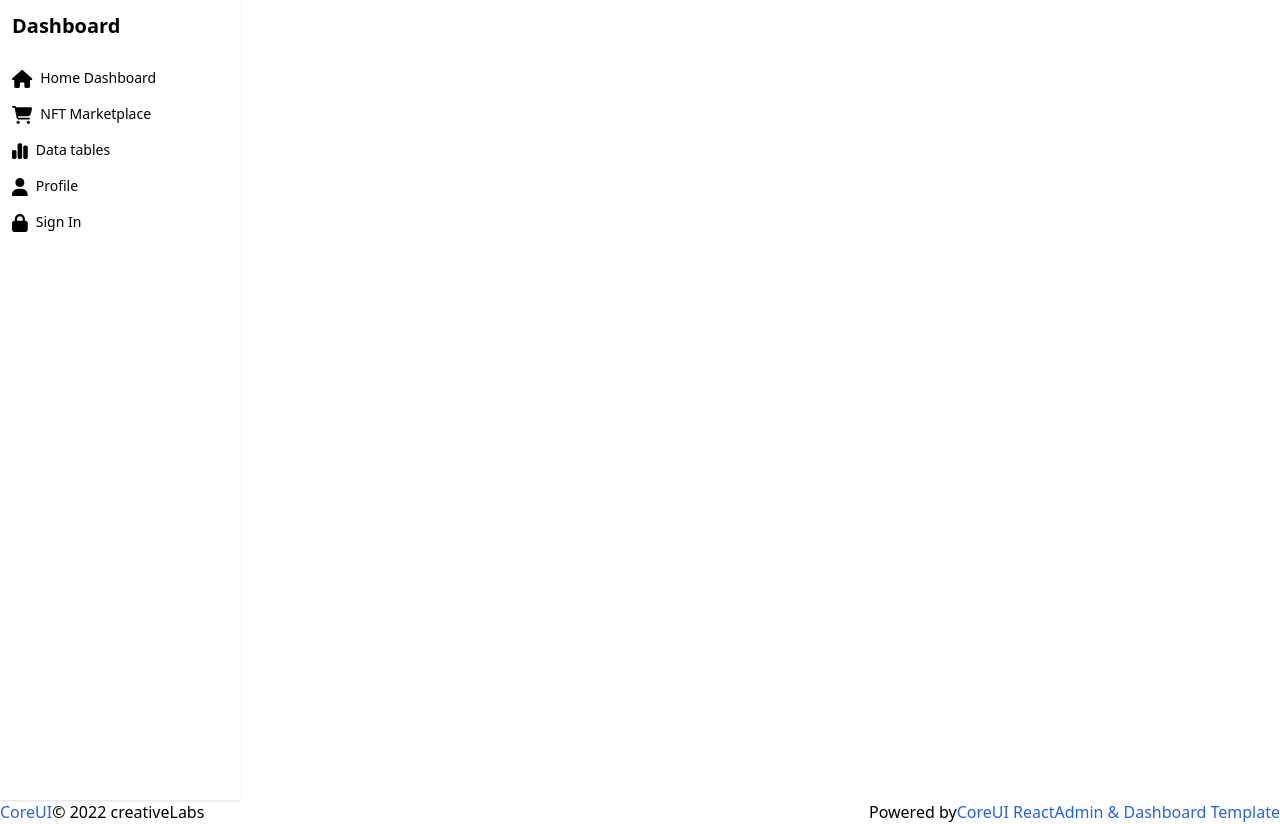
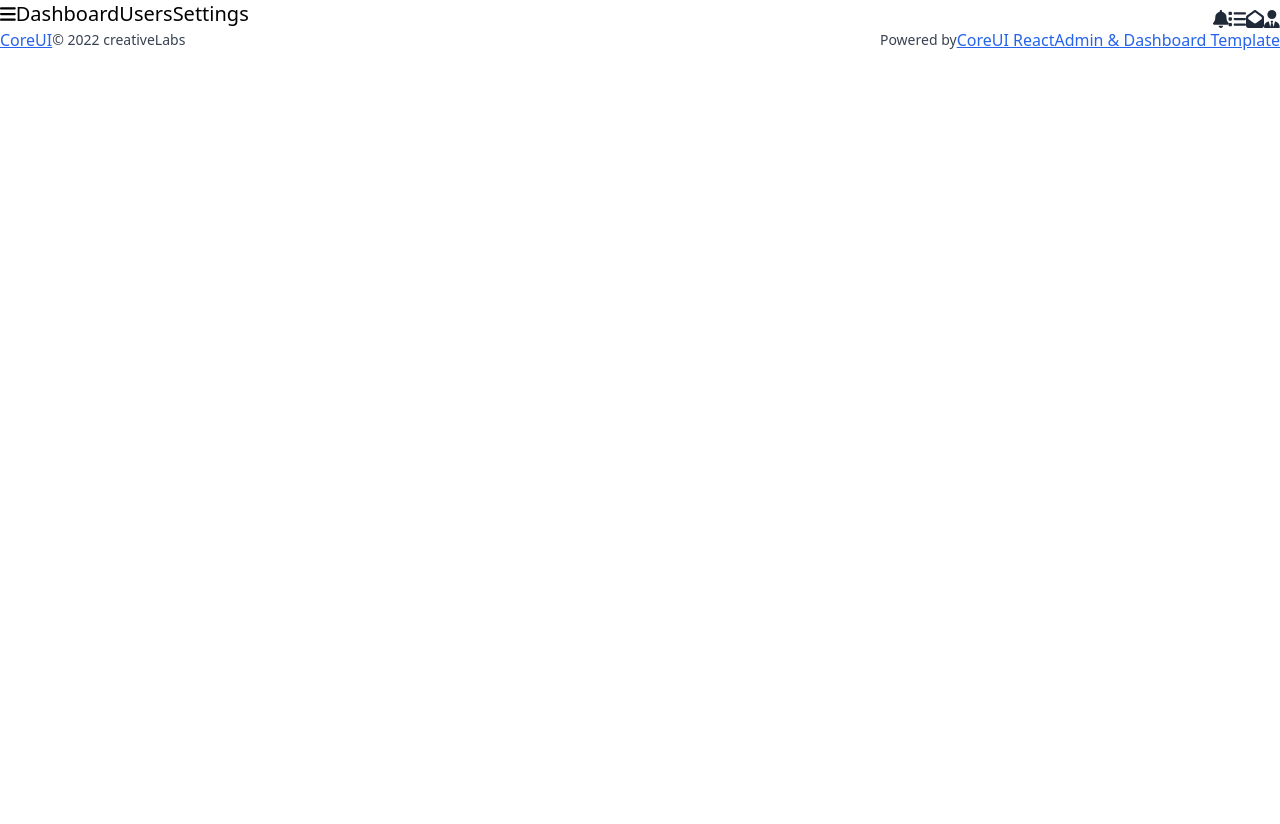
Before and after one commit to Samandar0021305/Dilkash-admin, a React (Create React App) app: page /dashboard in a window 1280 px wide. After the commit the page ends 800 px from the top, so only its background shows below. Built offline with nearby package versions, Linux system fonts and the light colour scheme.

Commit message:
navbar fixed

```diff
--- a/src/App.js
+++ b/src/App.js
@@ -1,10 +1,10 @@
 import React from "react";
 import Footer from "./components/footer/Footer";
-import Sidebar from "./components/Sidebar/Sidebar";
+import Navbar from "./components/navbar/Navbar";
 function App() {
   return (
     <>
-    <Sidebar />
+    <Navbar/>
     <Footer/>
     </>
   );
--- a/src/components/Buttons/Buttons.js
+++ /dev/null
@@ -1,17 +0,0 @@
-export const sidebar = [
-    {
-
-    },
-    {
-
-    },
-    {
-
-    },
-    {
-
-    },
-    {
-
-    },
-  ];
--- a/src/components/footer/Footer.js
+++ b/src/components/footer/Footer.js
@@ -5,12 +5,12 @@ export default function Footer() {
     <>
     <div className='flex justify-between'>
     <div className='flex'>
-      <p className='text-blue-600'>CoreUI </p>
-      <p> © 2022 creativeLabs</p>
+      <p className='text-blue-600 cursor-pointer underline'>CoreUI </p>
+      <p className='text-sm text-gray-700 font-medium flex items-center '> © 2022 creativeLabs</p>
     </div>
     <div className='flex'>
-      <p>Powered by</p>
-      <p className='text-blue-600'>CoreUI ReactAdmin & Dashboard Template</p>
+      <p className='text-sm text-gray-700 font-medium flex items-center'>Powered by</p>
+      <p className='text-blue-600 cursor-pointer underline'>CoreUI ReactAdmin & Dashboard Template</p>
     </div>
     </div>
     </>
--- a/src/components/navbar/Navbar.js
+++ b/src/components/navbar/Navbar.js
@@ -1,6 +1,6 @@
 import React from 'react'
 import { FontAwesomeIcon } from "@fortawesome/react-fontawesome";
-import { faBell } from "@fortawesome/free-solid-svg-icons";
+import {buttons, words, icons} from "../navbarContents/navbarContents"
 
 
 export default function Navbar() {
@@ -23,14 +23,34 @@ export default function Navbar() {
                 </div>
             </div>
             </nav> */}
-            <nav style={{ display: "flex", justifyContent: "space-between" }}>
+            <nav className='flex justify-between'>
             <div style={{display: "flex", justifyContent: "space-around", alignItems: "center"}}>
+                {buttons.map((items) => {
+                    return (
+                        <div className="flex justify-between ">
+                        <FontAwesomeIcon icon={items.icons} className="flex justify-between cursor-pointer text-lg"/>
+                      </div>
+                    )
+                })}
+                {words.map((items) => {
+                    return (
+                        <div className="flex">
+                            <p className='flex justify-between text-xl cursor-pointer ml-15px'>{items.name}</p>
+                      </div>
+                    )
+                })}
             </div>
 
             <div>
                 <div className='flex p-10px '>
+                {icons.map((items) => {
+                    return (
+                        <div className="flex">
+                        <FontAwesomeIcon icon={items.icon} className="mt-2.5 cursor-pointer text-gray-800 text-lg ml-15"/>
 
-                    <div className="ava" style={{ border: 'none', borderRadius: "100%", background: "purple", padding: "10px", color: "#FFFFFF" }}>GG</div>
+                      </div>
+                    )
+                })}
                 </div>
             </div>
             </nav>
--- /dev/null
+++ b/src/components/navbarContents/navbarContents.js
@@ -0,0 +1,45 @@
+import { faBell } from "@fortawesome/free-solid-svg-icons";
+import { faBars } from "@fortawesome/free-solid-svg-icons";
+import { faList } from "@fortawesome/free-solid-svg-icons";
+import { faEnvelopeOpen } from "@fortawesome/free-solid-svg-icons";
+import { faUserTie } from "@fortawesome/free-solid-svg-icons";
+
+
+export const buttons = [
+    {
+        name: "bell",
+        icons: faBars
+    },
+];
+
+export const words = [
+    {
+        name: "Dashboard   "
+    },
+    {
+        name: "Users   "
+    },
+    {
+        name: "Settings  "
+    },
+];
+
+
+export const icons = [
+    {
+        name: "bell",
+        icon: faBell
+    },
+    {
+        name: "bell",
+        icon: faList
+    },
+    {
+        name: "bell",
+        icon: faEnvelopeOpen
+    },
+    {
+        name: "bell",
+        icon: faUserTie
+    },
+  ];
```
